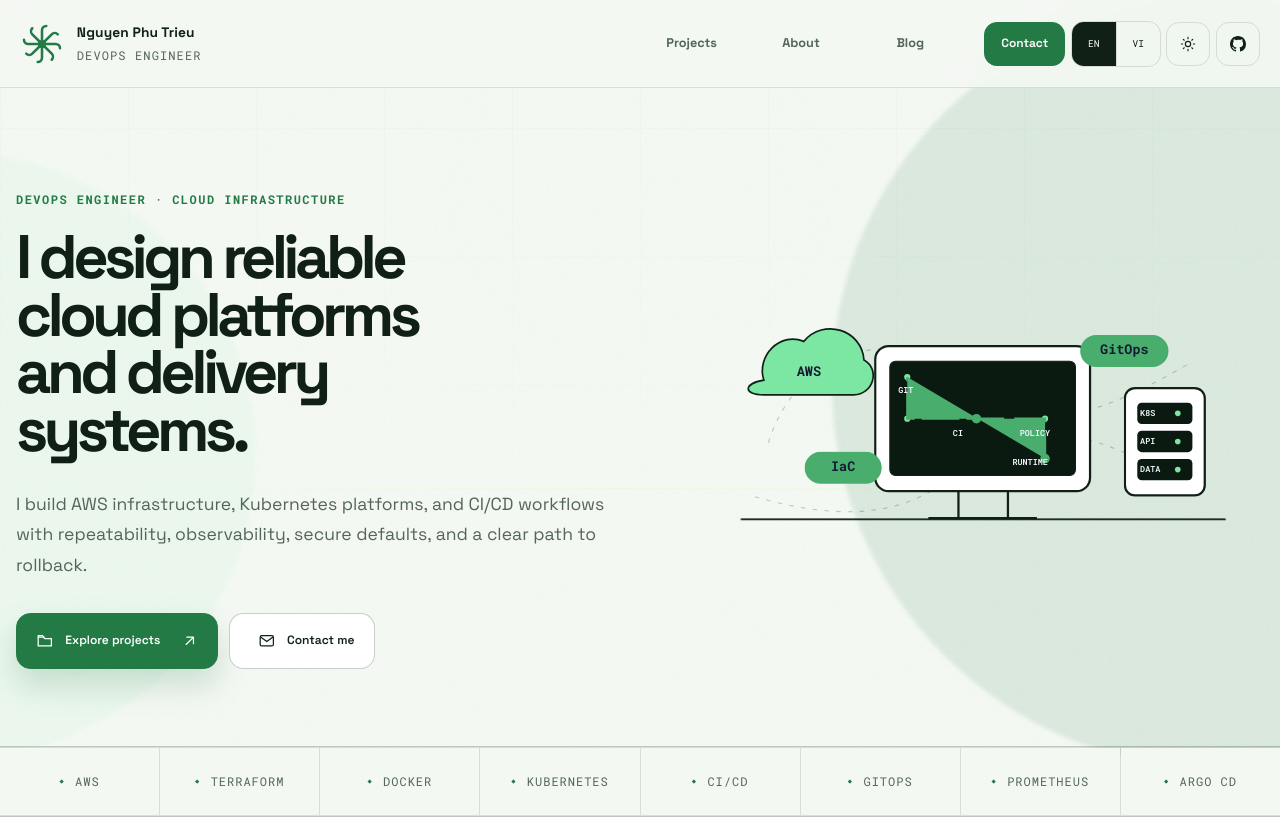
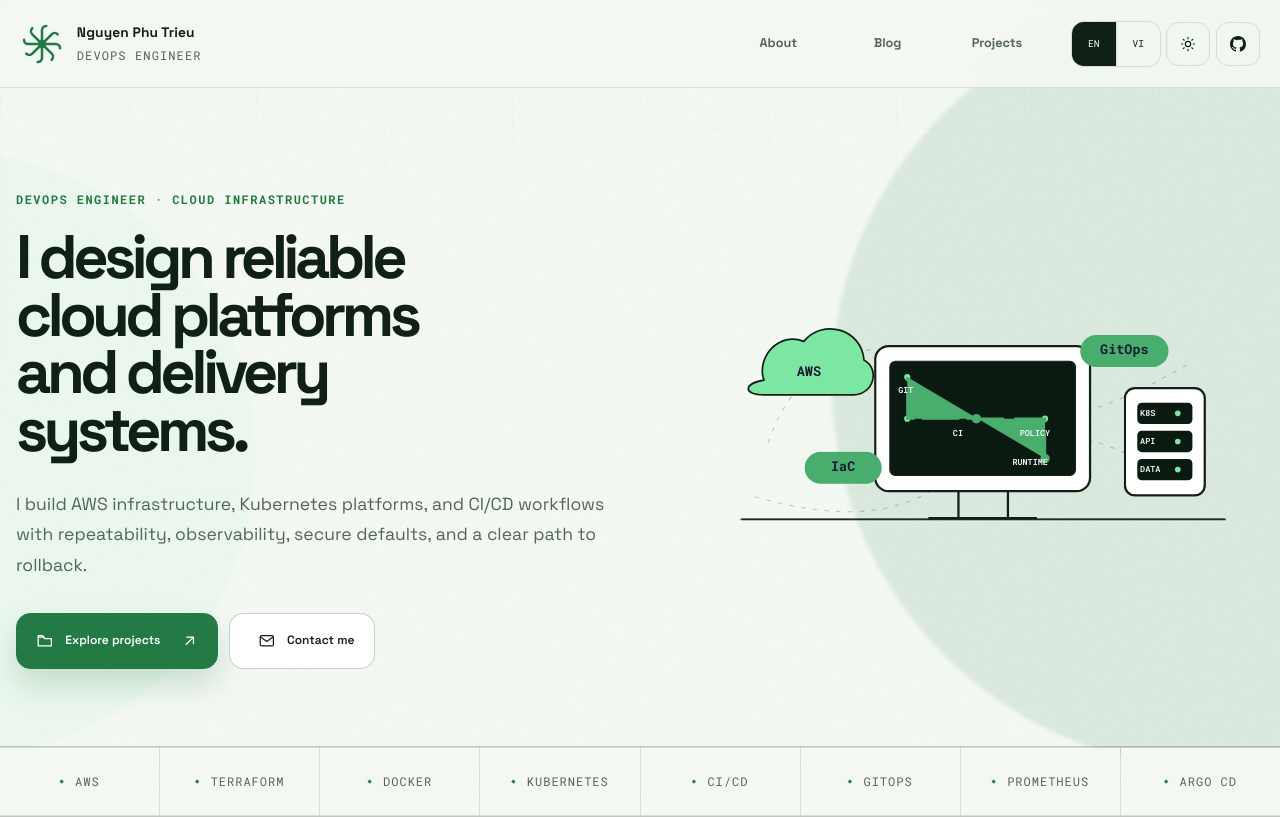
Before and after one commit to TrieuNguyenPhu/portfolio, a Next.js app: page / in a window 1280 px wide. Shown: the top 817 px of the page. Built offline with nearby package versions, Linux system fonts and the light colour scheme.

Commit message:
style: refine portfolio navigation

```diff
--- a/app/globals.css
+++ b/app/globals.css
@@ -711,7 +711,6 @@ h1, h2, h3 { font-family: var(--font-display), sans-serif; }
 .primary-nav::after { content: none; }
 .primary-nav a { border-radius: .65rem; justify-content: center; padding-inline: .65rem; z-index: 1; }
 .primary-nav a:hover { background: var(--manifest-soft); color: var(--ink); }
-.primary-nav a.is-active { background: var(--acid); color: var(--paper); }
 .search-trigger, .theme-toggle, .nav-github { min-height: 2.75rem; min-width: 2.75rem; }
 .language-switcher button { min-height: 2.75rem; min-width: 2.75rem; }
 
@@ -876,9 +875,6 @@ body { font-size: var(--type-body); line-height: 1.6; }
 .logo-arms, .logo-core { color: var(--acid); }
 
 /* Professional content architecture: clearer hierarchy, denser proof, stronger cross-links. */
-.nav-contact { align-items: center; background: var(--acid); border: 1px solid var(--acid); border-radius: .8rem; color: var(--paper); display: inline-flex; font-size: var(--type-label); font-weight: 700; justify-content: center; min-height: 2.75rem; padding-inline: 1rem; }
-.nav-contact:hover { background: transparent; color: var(--acid); }
-
 .folio-hero { margin-inline: auto; min-height: auto; padding: clamp(4.5rem, 8vw, 7rem) 0 clamp(3rem, 6vw, 5rem); text-align: left; width: var(--page); }
 .folio-hero-copy { margin-inline: 0; max-width: 44rem; }
 .folio-hero h1 { margin-inline: 0; max-width: 12ch; }
@@ -956,7 +952,6 @@ body { font-size: var(--type-body); line-height: 1.6; }
 }
 
 @media (min-width: 48rem) and (max-width: 70rem) {
-  .nav-contact { display: none; }
 }
 
 @media (max-width: 61.99rem) {
@@ -967,7 +962,6 @@ body { font-size: var(--type-body); line-height: 1.6; }
 }
 
 @media (max-width: 47.99rem) {
-  .nav-contact { display: none; }
   .primary-nav { gap: 0; justify-self: stretch; }
   .folio-hero { display: block; padding: 4rem 0 2.5rem; width: min(100% - 2rem, 78rem); }
   .folio-illustration { margin-top: 2.5rem; width: 108%; }
@@ -982,6 +976,9 @@ body { font-size: var(--type-body); line-height: 1.6; }
   .footer-mail { width: 100%; }
   .contact-socials { align-self: flex-start; }
 }
+
+/* Active navigation uses the same restrained highlight as hover. */
+.primary-nav a.is-active { background: var(--manifest-soft); color: var(--ink); }
 
 /* Project case studies: dedicated evidence pages with a consistent reading path. */
 .featured-project-copy h3 a:hover, .project h3 a:hover, .project-compact h3 a:hover { color: var(--acid); }
--- a/app/site-header.tsx
+++ b/app/site-header.tsx
@@ -13,7 +13,6 @@ const copy = {
     about: "About",
     projects: "Projects",
     blog: "Blog",
-    contact: "Contact",
     language: "Language",
     navigation: "Primary navigation",
     theme: { dark: "Switch to dark theme", light: "Switch to light theme", system: "Use system theme" },
@@ -24,7 +23,6 @@ const copy = {
     about: "Giới thiệu",
     projects: "Dự án",
     blog: "Blog",
-    contact: "Liên hệ",
     language: "Ngôn ngữ",
     navigation: "Điều hướng chính",
     theme: { dark: "Chuyển sang giao diện tối", light: "Chuyển sang giao diện sáng", system: "Dùng giao diện hệ thống" },
@@ -45,12 +43,11 @@ export default function SiteHeader() {
         <span className="brand-copy"><strong>{t.name}</strong><small>{t.role}</small></span>
       </Link>
       <nav className="primary-nav" aria-label={t.navigation}>
-        <Link className={active === "projects" ? "is-active" : undefined} aria-current={active === "projects" ? "page" : undefined} href="/projects">{t.projects}</Link>
         <Link className={active === "about" ? "is-active" : undefined} aria-current={active === "about" ? "page" : undefined} href="/about">{t.about}</Link>
         <Link className={active === "blog" ? "is-active" : undefined} aria-current={active === "blog" ? "page" : undefined} href="/blog">{t.blog}</Link>
+        <Link className={active === "projects" ? "is-active" : undefined} aria-current={active === "projects" ? "page" : undefined} href="/projects">{t.projects}</Link>
       </nav>
       <div className="nav-tools">
-        <a className="nav-contact" href="mailto:nguyentrieu080604@gmail.com">{t.contact}</a>
         <div className="language-switcher" role="group" aria-label={t.language}>
           <button type="button" aria-pressed={language === "en"} onClick={() => setLanguage("en")}>EN</button>
           <button type="button" aria-pressed={language === "vi"} onClick={() => setLanguage("vi")}>VI</button>
```
